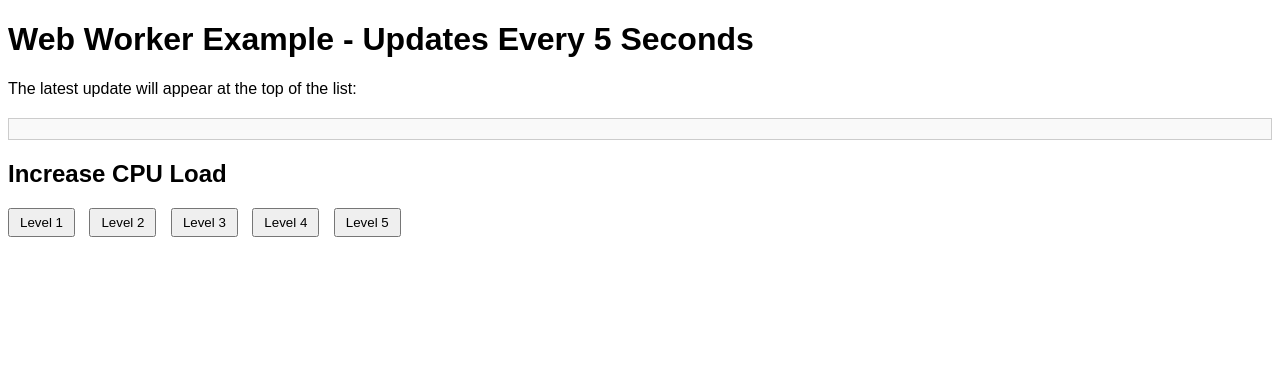
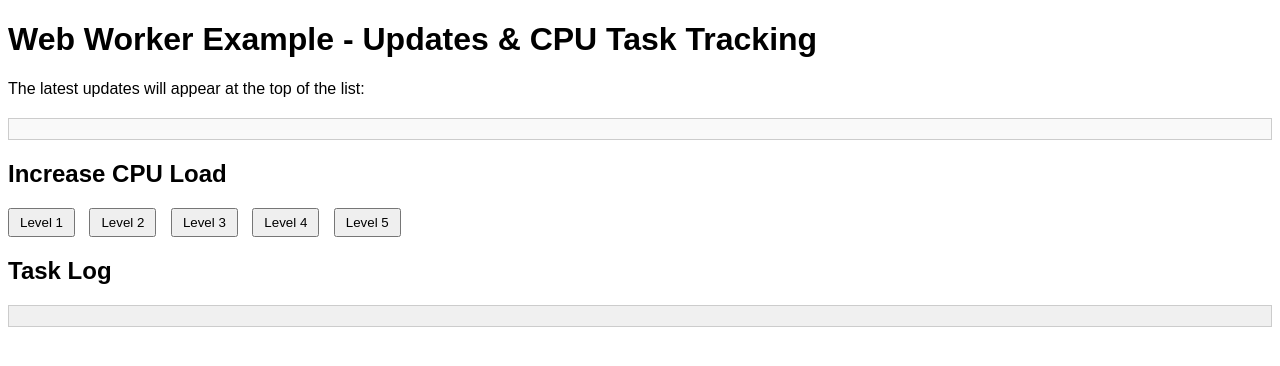
Before and after one commit to vichubenzene/TestingPostmessage, a plain HTML site: page index.html in a window 1280 px wide. Drawn offline with Linux system fonts and the light colour scheme.

Commit message:
Update index.html

```diff
--- a/index.html
+++ b/index.html
@@ -3,7 +3,7 @@
 <head>
   <meta charset="UTF-8">
   <meta name="viewport" content="width=device-width, initial-scale=1.0">
-  <title>Web Worker Example - 5 Second Interval with CPU Load</title>
+  <title>Web Worker Example - Time & CPU Tasks</title>
   <style>
     body {
       font-family: Arial, sans-serif;
@@ -16,6 +16,14 @@
       max-height: 300px;
       overflow-y: auto;
     }
+    #task-log {
+      margin-top: 20px;
+      padding: 10px;
+      border: 1px solid #ccc;
+      background-color: #f0f0f0;
+      max-height: 300px;
+      overflow-y: auto;
+    }
     .cpu-load {
       margin-top: 20px;
     }
@@ -23,16 +31,11 @@
       margin-right: 10px;
       padding: 5px 10px;
     }
-    #cpu-status {
-      margin-top: 20px;
-      color: red;
-      font-weight: bold;
-    }
   </style>
 </head>
 <body>
-  <h1>Web Worker Example - Updates Every 5 Seconds</h1>
-  <p>The latest update will appear at the top of the list:</p>
+  <h1>Web Worker Example - Updates & CPU Task Tracking</h1>
+  <p>The latest updates will appear at the top of the list:</p>
 
   <div id="output"></div>
 
@@ -43,8 +46,10 @@
     <button onclick="simulateCpuLoad(3)">Level 3</button>
     <button onclick="simulateCpuLoad(4)">Level 4</button>
     <button onclick="simulateCpuLoad(5)">Level 5</button>
-    <div id="cpu-status"></div>
   </div>
+
+  <h2>Task Log</h2>
+  <div id="task-log"></div>
 
   <!-- Link to the main JavaScript file -->
   <script src="main.js"></script>
```
